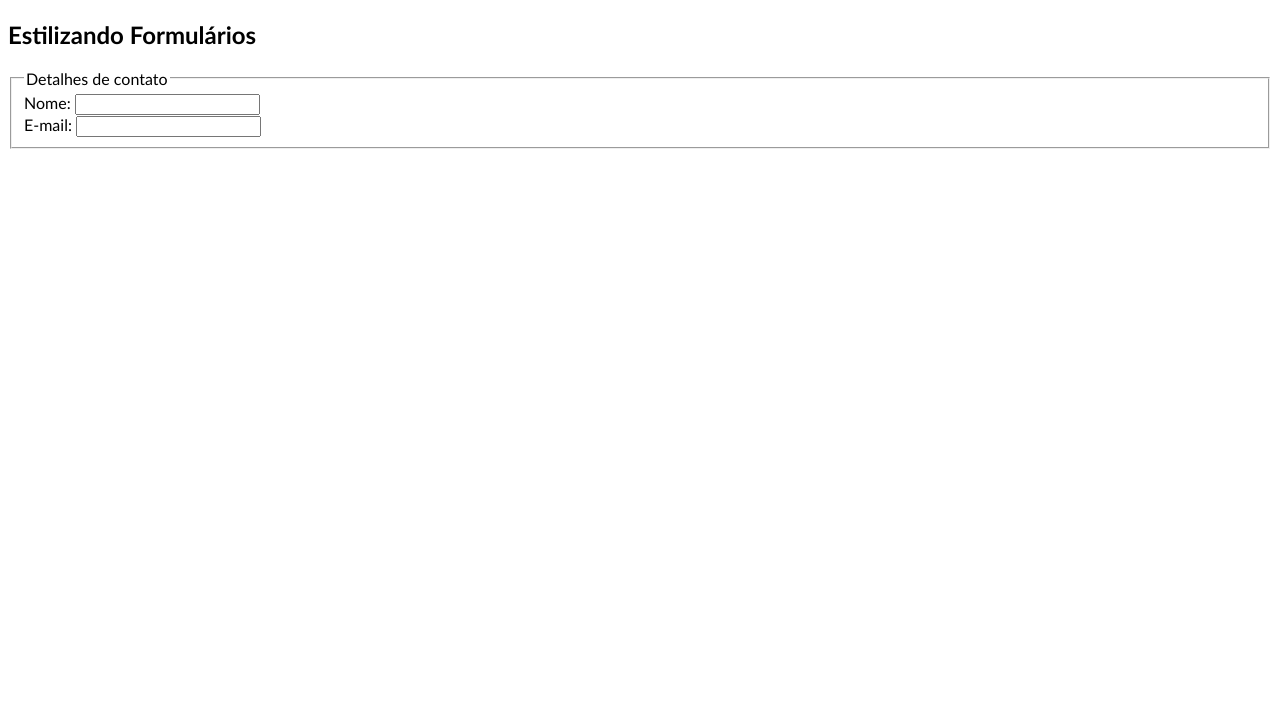
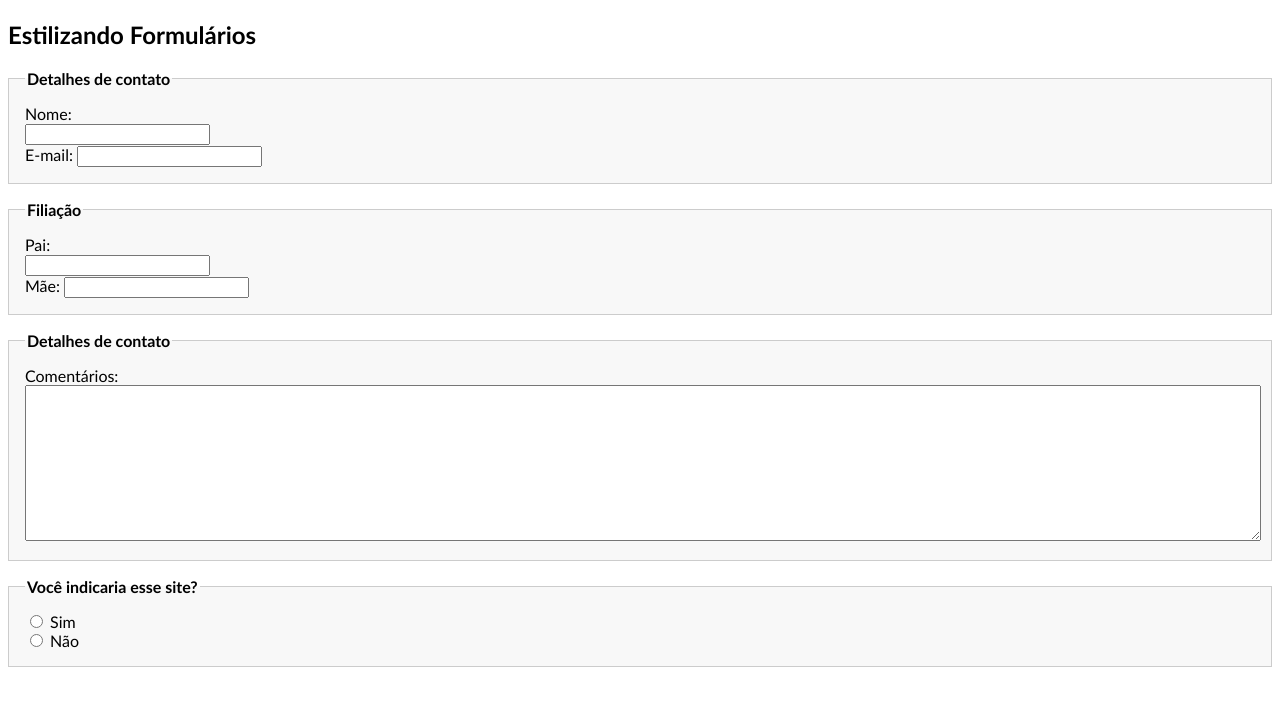
Before and after one commit to ThamyrisCabralArraes/formularios, a plain HTML site: page index.html in a window 1280 px wide. Drawn offline with Linux system fonts and the light colour scheme.

Commit message:
formularios

```diff
--- a/index.html
+++ b/index.html
@@ -26,6 +26,43 @@
         </label>
       </div>
     </fieldset>
+    <fieldset>
+      <legend>
+        Filiação
+      </legend>
+      <div>
+        <label for="pai">Pai:</label>
+          <input type="text" name="pai" id="pai">
+      </div>
+      <div>
+        <label>Mãe:
+          <input type="text" name="mae" id="mae">
+        </label>
+      </div>
+    </fieldset>
+    <fieldset>
+      <legend>
+        Detalhes de contato
+      </legend>
+      <div>
+        <label>Comentários:
+          <textarea name="comentario" id="comentario" cols="30" rows="10"></textarea>
+        </label>
+      </div>
+    </fieldset>
+    <fieldset>
+      <legend>Você indicaria esse site?</legend>
+      <div>
+        <label>
+          <input type="radio" name="indicar" id="sim"> Sim
+        </label>
+      </div>
+      <div>
+        <label>
+          <input type="radio" name="indicar" id="nao"> Não
+        </label>
+      </div>
+    </fieldset>
   </form>
 </body>
 </html>
--- a/style.css
+++ b/style.css
@@ -1,3 +1,26 @@
 body {
   font-family: 'Trebuchet MS', 'Lucida Sans Unicode', 'Lucida Grande', 'Lucida Sans', Arial, sans-serif;
 }
+fieldset  {
+  margin: 1em 0;
+  padding: 1em;
+  border: 1px solid #ccc;
+  background: #f8f8f8;
+}
+legend {
+  font-weight: bold;
+}
+label {
+  display: block;
+  cursor: pointer;
+}
+input [type="text"] {
+  width: 300px; /* 20em */
+}
+textarea {
+  width: 100%;
+}
+input [type="radio"] {
+  width: auto;
+  margin-right: 1em;
+}
```
